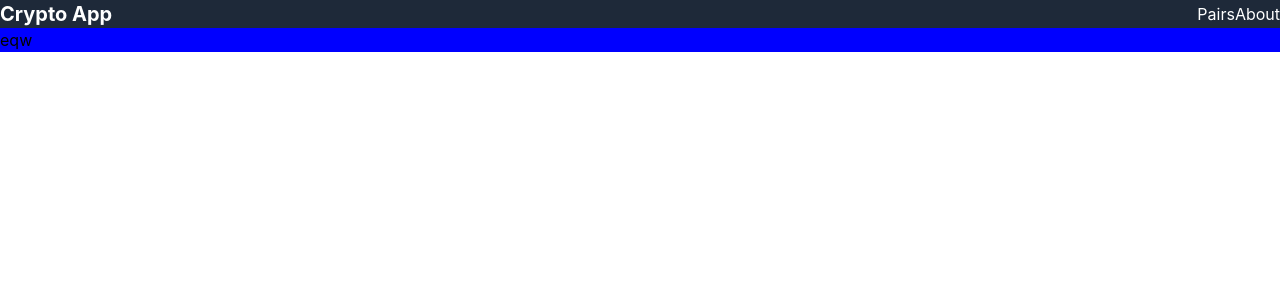
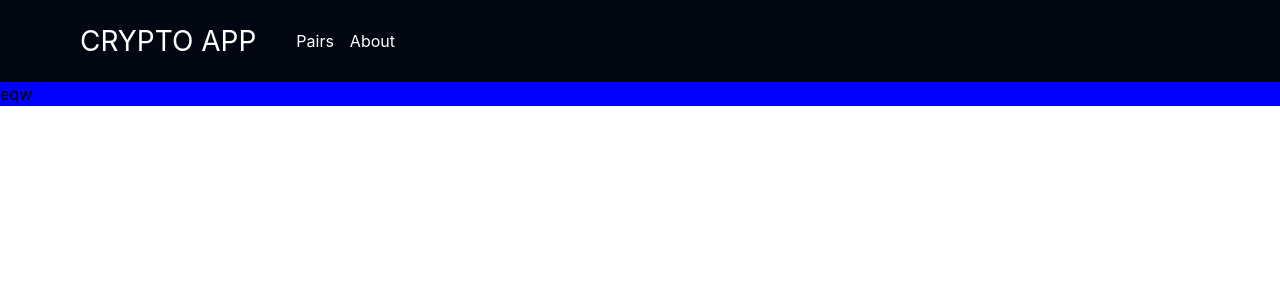
Before and after one commit to bmtrivet/crypto-analyzer, a Next.js app: page / in a window 1280 px wide. Shown: the top 300 px of the page. Built offline with nearby package versions, Linux system fonts and the light colour scheme.

Commit message:
[FE]: Tailwind changes

```diff
--- a/app/globals.css
+++ b/app/globals.css
@@ -1,17 +1,14 @@
 @import "tailwindcss";
 
-* {
+body {
+    font-family: -apple-system, BlinkMacSystemFont, "Segoe UI", Roboto, Oxygen, Ubuntu, Cantarell,
+        "Open Sans", "Helvetica Neue", sans-serif;
+
     margin: 0;
     padding: 0;
     box-sizing: border-box;
 }
 
-body {
-    font-family: -apple-system, BlinkMacSystemFont, "Segoe UI", Roboto, Oxygen, Ubuntu, Cantarell,
-        "Open Sans", "Helvetica Neue", sans-serif;
-}
-
 a {
     text-decoration: none;
-    color: inherit;
 }
--- a/app/layout.tsx
+++ b/app/layout.tsx
@@ -16,7 +16,6 @@ export default function RootLayout({
         <html lang='en'>
             <body>
                 <Header />
-
                 {children}
             </body>
         </html>
--- a/components/layout/Header/Header.tsx
+++ b/components/layout/Header/Header.tsx
@@ -1,22 +1,31 @@
-"use client";
-
 import Link from "next/link";
 
 export const Header = () => {
+    const links = [
+        {
+            name: "Pairs",
+            url: "/pairs",
+        },
+        {
+            name: "About",
+            url: "/about",
+        },
+    ];
+
     return (
-        <header className='bg-gray-800 text-white p-4 flex flex-col md:flex-row md:items-center md:justify-between'>
-            <div className='text-xl font-bold mb-2 md:mb-0'>
+        <header className='bg-gray-950 py-5 px-20 gap-10 flex items-center w-full'>
+            <div className='text-white uppercase text-[28px]'>
                 <Link href='/'>Crypto App</Link>
             </div>
 
-            <nav>
-                <Link href='/pairs' className='hover:text-yellow-400'>
-                    Pairs
-                </Link>
-
-                <Link href='/about' className='hover:text-yellow-400'>
-                    About
-                </Link>
+            <nav className='flex items-center gap-4'>
+                {links.map(link => {
+                    return (
+                        <Link className='text-white' key={link.name} href={link.url}>
+                            {link.name}
+                        </Link>
+                    );
+                })}
             </nav>
         </header>
     );
```
